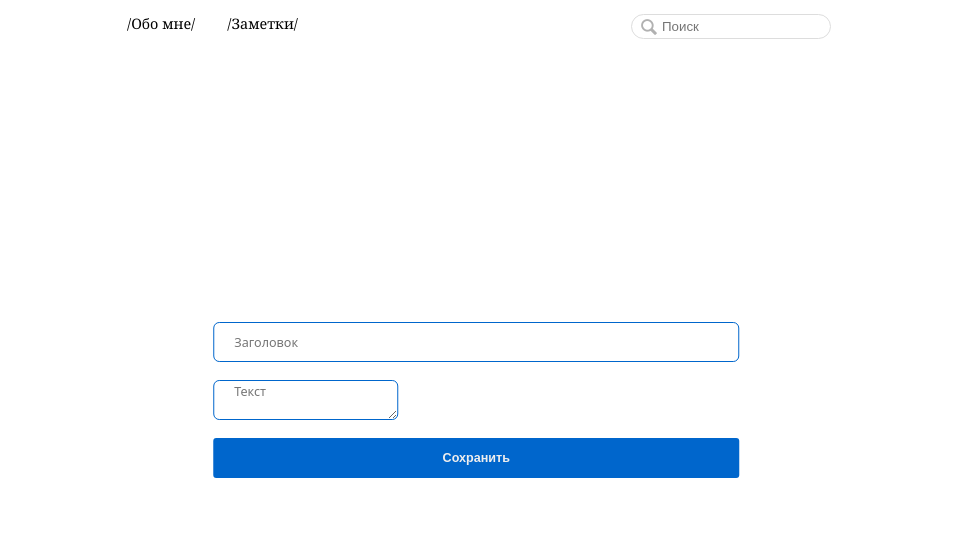
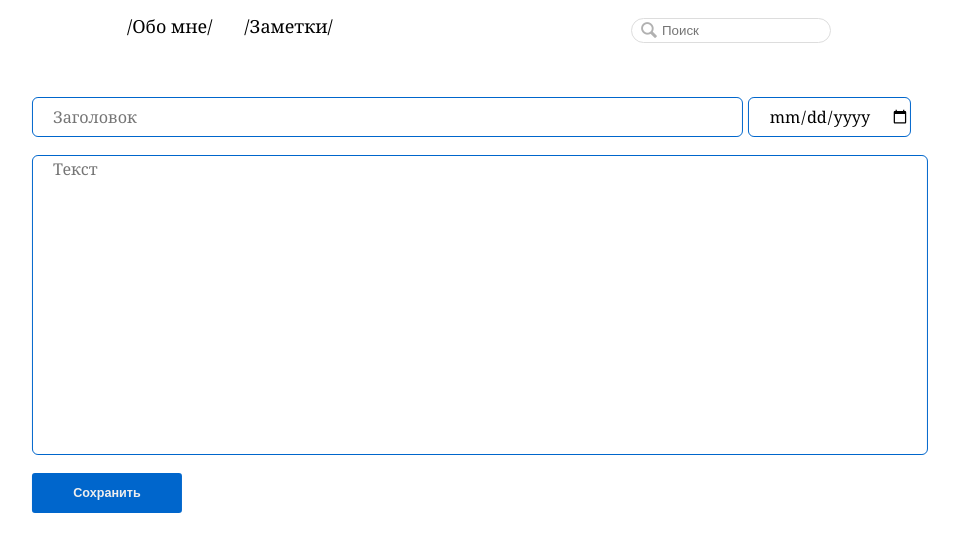
Before and after one commit to AlertRED/Flask-microblog, a Flask app: page /blog/1/edit/ in a window 1280 px wide. Shown: the top 552 px of the page, without its empty margins (169-1128 px from the left). Run offline with Flask 2, Linux system fonts and the light colour scheme; data that the repository does not hold is empty; some libraries are stand-ins or nearby versions; some web fonts are replaced.

Commit message:
None message

```diff
--- a/app/forms.py
+++ b/app/forms.py
@@ -1,5 +1,6 @@
 from flask_wtf import FlaskForm
 from wtforms import StringField, PasswordField, BooleanField, SubmitField, TextAreaField, SelectField
+from wtforms.fields.html5 import DateField
 from wtforms.validators import DataRequired, InputRequired
 
 class LoginForm(FlaskForm):
@@ -10,6 +11,7 @@ class LoginForm(FlaskForm):
 
 class PostForm(FlaskForm):
     title = StringField(validators=[InputRequired()], render_kw={"placeholder": "Заголовок"})
-    body = TextAreaField(validators=[InputRequired()], render_kw={"placeholder": "Текст"})
+    body = TextAreaField(validators=[InputRequired()], render_kw={"placeholder": "Текст", "spellcheck": "true"})
+    date = DateField(format='%Y-%m-%d')
     # tags = SelectField('Теги', choices=[(tag.id, tag.name) for tag in Tag.query.all()])
     submit = SubmitField('Создать')
--- a/app/posts/blueprint.py
+++ b/app/posts/blueprint.py
@@ -27,7 +27,7 @@ def create_post():
                 flash('Пост успешно выложен','success')
             return redirect(url_for('index'))
         form = PostForm()
-        return render_template('create_post.html', form=form)
+        return render_template('edit_post.html', form=form, title='Создание поста', button='Создать')
     return redirect(url_for('index'))
 
 @posts.route('/<slug>')
@@ -44,7 +44,7 @@ def edit_post(slug):
         db.session.commit()
         return redirect(url_for("posts.post_detail",slug = post.slug))
     form = PostForm(obj = post)
-    return render_template('edit_post.html', post = post, form = form)
+    return render_template('edit_post.html', post = post, form = form, title='Изменение поста', button='Сохранить')
 
 @posts.route('/')
 def all_posts():
--- a/app/posts/templates/edit_post.html
+++ b/app/posts/templates/edit_post.html
@@ -1,20 +1,20 @@
 {% extends "base.html" %}
 
 {% block title %}
-Создание поста
+{{ title }}
 {% endblock %}
 
 {% block content %}
-<div class="block">
+<div class="post-form">
   <form action="" method="post" novalidate>
     {{ form.hidden_tag() }}
     <p>
-            {{ form.title(size=64) }}
+      {{ form.title(size=64) }} {{ form.date() }}
     </p>
     <p>
      {{ form.body() }}
    </p>
-       <p>{{ form.submit(value='Сохранить',class='submit_button') }}</p>
+   <p>{{ form.submit(value=button,class='submit_button') }}</p>
  </form>
 </div>
 {% endblock %}
--- a/app/static/css/styles.css
+++ b/app/static/css/styles.css
@@ -56,13 +56,14 @@ a{
 }
 
 /*ФОРМА*/
-input[type="text"], input[type="password"], textarea {
-	font-family: inherit;
+input[type="text"], input[type="password"],input[type="date"], textarea {
+	font-family: "Charter", "Georgia", "Times", serif;
+
 	border: 1px solid #06c;
 	border-radius: 6px;
 	height: 40px;
 	padding-left: 20px;
-	font-size: 0.7em;
+	font-size: 0.9em;
 }
 
 input[type="submit"] {
@@ -91,6 +92,11 @@ input[type="submit"] {
 	border:1px solid;
 }
 
+.login {
+	position: absolute;
+	left: 50%;
+	transform: translate(-49%, 0%);
+}
 
 /*ФОРМА ЛОГИНА*/
 /*ФОРМА НОВОГО ПОСТА*/
@@ -103,20 +109,29 @@ input[type="submit"] {
 	font-size: 0.7em;
 }
 
+.post-form {
+	position: absolute;
+	width: 70%;
+	left: 50%;
+	transform: translate(-49%, 0%);
+}
+
+.post-form textarea{
+	width: 100%; /* Ширина поля в процентах */
+	height: 300px; /* Высота поля в пикселах */
+	resize: none; /* Запрещаем изменять размер */
+}
+.post-form input[type="submit"]{
+	width: 150px;
+}
+
 /*ФОРМА НОВОГО ПОСТА*/
-
-.block {
-	position: absolute;
-	top: 50%;
-	left: 50%;
-	transform: translate(-49%, -50%);
-}
 
 .container {
 	max-width: 720px;
 	margin: 0 auto;
-	padding-top:50px;
-}
+/*	padding-top:50px;
+*/}
 
 
 /*ABOUT ME*/
@@ -183,7 +198,7 @@ input[type="submit"] {
 /*МЕНЮ*/
 
 .menu {
-	font-size: 1.8em;
+	font-size: 2.2em;
 	cursor: pointer;
 	list-style:none;
 	position: fixed;
@@ -361,11 +376,11 @@ pre {
 
 /*TOOL BAR*/
 .tool-bar {
-	position: fixed;
-	font-family: "Charter", "Georgia", "Times", serif;
-	font-size: 0.8em;
-	width: 100%;
-	background-color: #0000;
+/*	position: fixed;
+*/	font-family: "Charter", "Georgia", "Times", serif;
+font-size: 1em;
+width: 100%;
+background-color: #0000;
 }
 
 .tool-bar ul{
@@ -409,7 +424,7 @@ pre {
 	font-size: 20px;
 	padding: 3px 3px;
 	left: 5px;
-	top: 14px;
+	top: 17px;
 }
 
 #find-field{
--- a/app/templates/login.html
+++ b/app/templates/login.html
@@ -5,7 +5,7 @@
 {% endblock %}
 
 {% block content %}
-<div class="block">
+<div class="login">
     <form action="" method="post" novalidate>
         {{ form.hidden_tag() }}
         <p>
```
Also changed, not shown: app/posts/templates/create_post.html (deleted, +0 -20 lines). Lines whose indentation alone changed are shown as unchanged.
